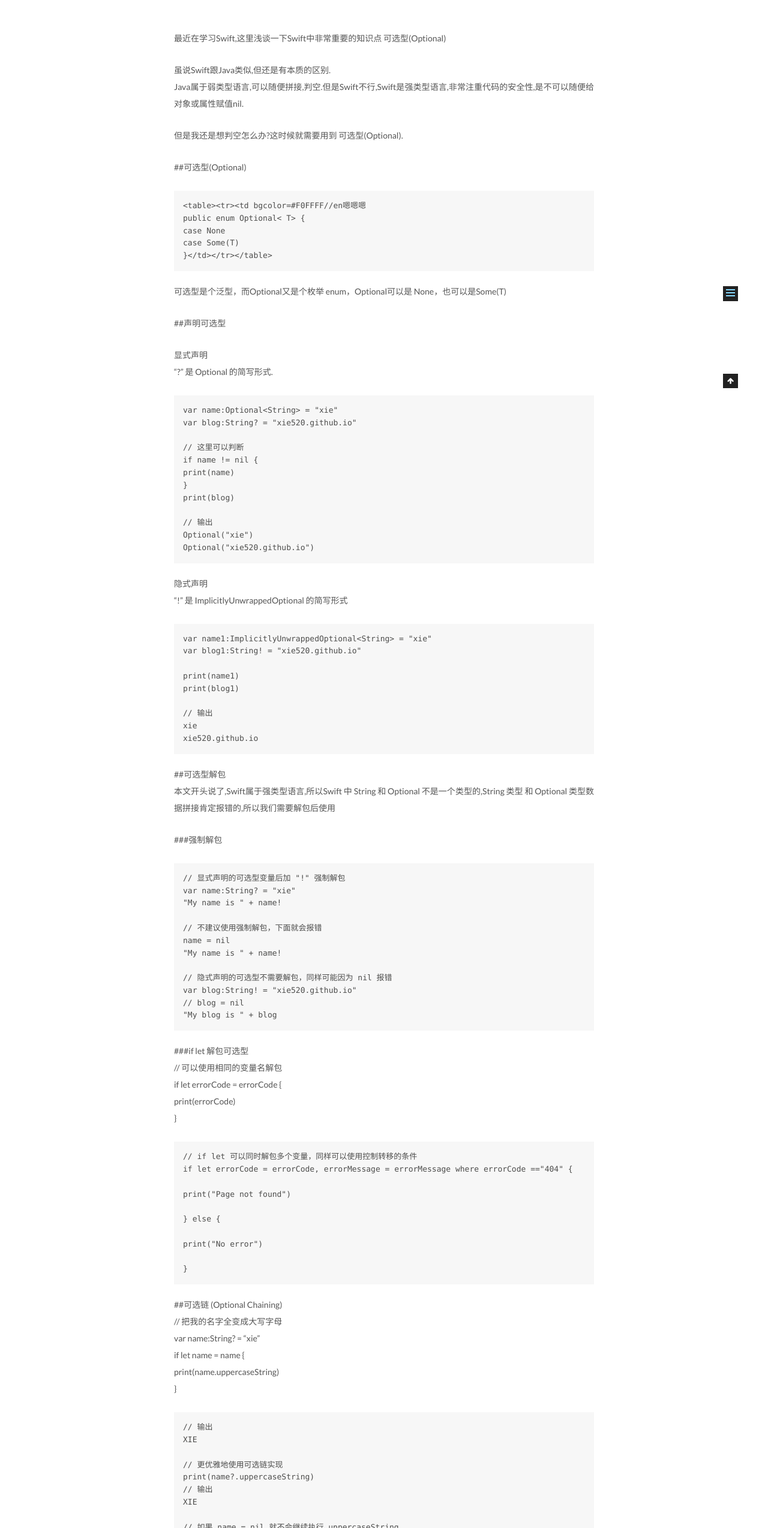
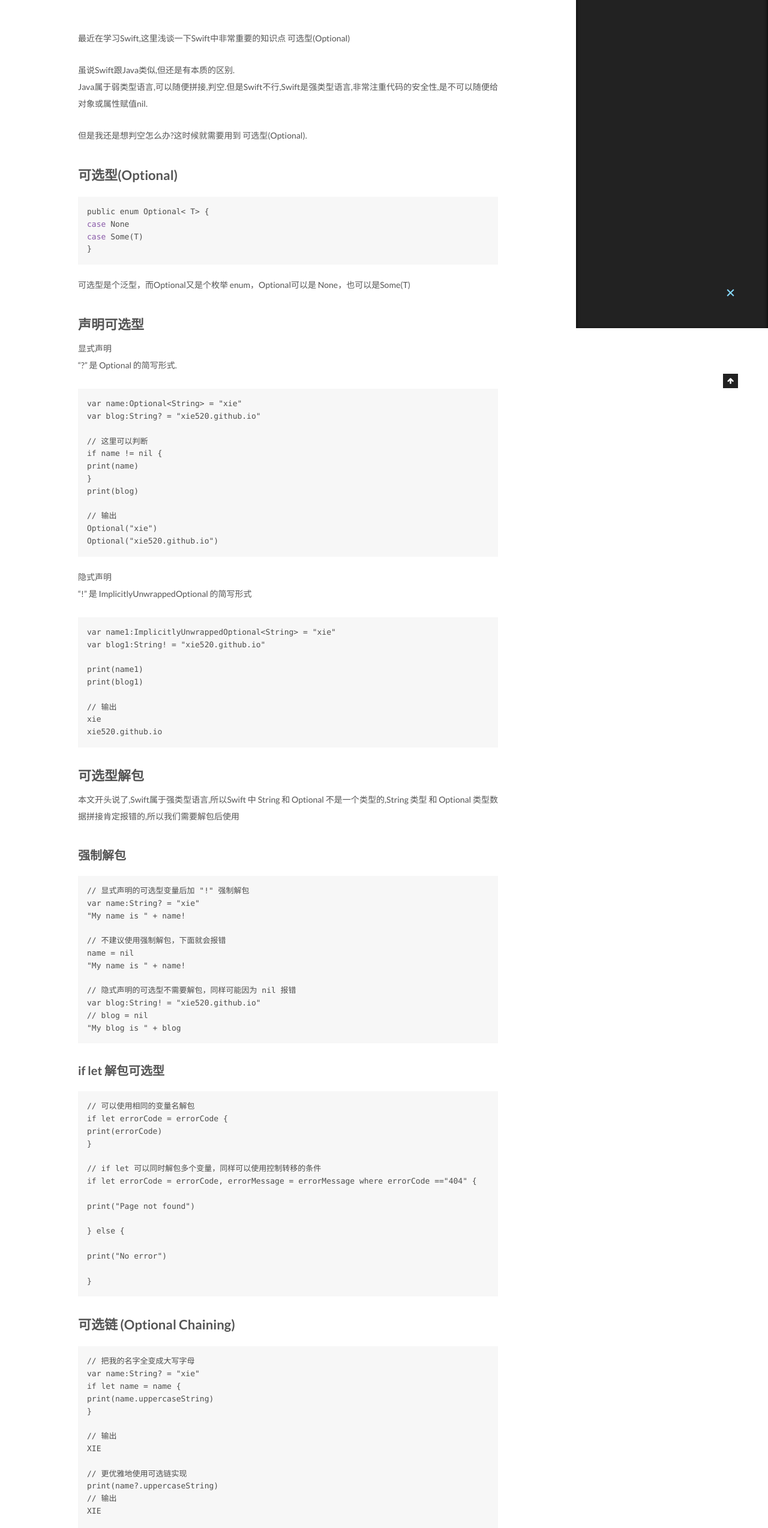
Before and after one commit to xie520/xie520.github.io, a plain HTML site: page 2015/09/16/浅谈Swift可选型/index.html in a window 1280 px wide. Shown: the part 253-2800 px from the top of the page at 60% size. Drawn offline with Linux system fonts and the light colour scheme; a script that the page names is missing.

Commit message:
Site updated: 2016-05-16 09:43:05

```diff
--- a/2015/09/16/浅谈Swift可选型/index.html
+++ b/2015/09/16/浅谈Swift可选型/index.html
@@ -87,7 +87,7 @@
 <meta name="description" content="最近在学习Swift,这里浅谈一下Swift中非常重要的知识点 可选型(Optional)
 虽说Swift跟Java类似,但还是有本质的区别.Java属于弱类型语言,可以随便拼接,判空.但是Swift不行,Swift是强类型语言,非常注重代码的安全性,是不可以随便给对象或属性赋值nil.
   但是我还是想判空怎么办?这时候就需要用到 可选型(Optional).
-##可选型(Optional)">
+可选型(Optional)pu">
 <meta property="og:type" content="article">
 <meta property="og:title" content="浅谈 Swift 可选型(Optional)">
 <meta property="og:url" content="http://yoursite.com/2015/09/16/浅谈Swift可选型/index.html">
@@ -95,14 +95,14 @@
 <meta property="og:description" content="最近在学习Swift,这里浅谈一下Swift中非常重要的知识点 可选型(Optional)
 虽说Swift跟Java类似,但还是有本质的区别.Java属于弱类型语言,可以随便拼接,判空.但是Swift不行,Swift是强类型语言,非常注重代码的安全性,是不可以随便给对象或属性赋值nil.
   但是我还是想判空怎么办?这时候就需要用到 可选型(Optional).
-##可选型(Optional)">
-<meta property="og:updated_time" content="2016-05-16T01:40:08.000Z">
+可选型(Optional)pu">
+<meta property="og:updated_time" content="2016-05-16T01:42:45.000Z">
 <meta name="twitter:card" content="summary">
 <meta name="twitter:title" content="浅谈 Swift 可选型(Optional)">
 <meta name="twitter:description" content="最近在学习Swift,这里浅谈一下Swift中非常重要的知识点 可选型(Optional)
 虽说Swift跟Java类似,但还是有本质的区别.Java属于弱类型语言,可以随便拼接,判空.但是Swift不行,Swift是强类型语言,非常注重代码的安全性,是不可以随便给对象或属性赋值nil.
   但是我还是想判空怎么办?这时候就需要用到 可选型(Optional).
-##可选型(Optional)">
+可选型(Optional)pu">
 
 
 
@@ -339,16 +339,13 @@
         <p>最近在学习Swift,这里浅谈一下Swift中非常重要的知识点 可选型(Optional)</p>
 <p>虽说Swift跟Java类似,但还是有本质的区别.<br>Java属于弱类型语言,可以随便拼接,判空.但是Swift不行,Swift是强类型语言,非常注重代码的安全性,是不可以随便给对象或属性赋值nil.</p>
 <p>  但是我还是想判空怎么办?这时候就需要用到 可选型(Optional).  </p>
-<p>##可选型(Optional)</p>
-<pre><code class="JavaScript">&lt;table&gt;&lt;tr&gt;&lt;td bgcolor=#F0FFFF//en嗯嗯嗯
-public enum Optional&lt; T&gt; {
-case None
-case Some(T)
-}&lt;/td&gt;&lt;/tr&gt;&lt;/table&gt;
+<h2 id="可选型-Optional"><a href="#可选型-Optional" class="headerlink" title="可选型(Optional)"></a>可选型(Optional)</h2><pre><code class="JavaScript">public enum Optional&lt; T&gt; {
+<span class="keyword">case</span> None
+<span class="keyword">case</span> Some(T)
+}
 </code></pre>
 <p>   可选型是个泛型，而Optional又是个枚举 enum，Optional可以是 None，也可以是Some(T)    </p>
-<p>##声明可选型</p>
-<p>  显式声明<br>“?” 是 Optional<t> 的简写形式.  </t></p>
+<h2 id="声明可选型"><a href="#声明可选型" class="headerlink" title="声明可选型"></a>声明可选型</h2><p>  显式声明<br>“?” 是 Optional<t> 的简写形式.  </t></p>
 <pre><code>var name:Optional&lt;String&gt; = &quot;xie&quot;
 var blog:String? = &quot;xie520.github.io&quot;
 
@@ -371,9 +368,8 @@ print(blog1)
 // 输出
 xie
 xie520.github.io
-</code></pre><p>##可选型解包<br>  本文开头说了,Swift属于强类型语言,所以Swift 中 String 和 Optional<string> 不是一个类型的,String 类型 和 Optional<string> 类型数据拼接肯定报错的,所以我们需要解包后使用  </string></string></p>
-<p>###强制解包</p>
-<pre><code>// 显式声明的可选型变量后加 &quot;!&quot; 强制解包
+</code></pre><h2 id="可选型解包"><a href="#可选型解包" class="headerlink" title="可选型解包"></a>可选型解包</h2><p>  本文开头说了,Swift属于强类型语言,所以Swift 中 String 和 Optional<string> 不是一个类型的,String 类型 和 Optional<string> 类型数据拼接肯定报错的,所以我们需要解包后使用  </string></string></p>
+<h3 id="强制解包"><a href="#强制解包" class="headerlink" title="强制解包"></a>强制解包</h3><pre><code>// 显式声明的可选型变量后加 &quot;!&quot; 强制解包
 var name:String? = &quot;xie&quot;
 &quot;My name is &quot; + name!
 
@@ -385,8 +381,12 @@ name = nil
 var blog:String! = &quot;xie520.github.io&quot;
 // blog = nil
 &quot;My blog is &quot; + blog
-</code></pre><p>###if let 解包可选型<br>    // 可以使用相同的变量名解包<br>    if let errorCode = errorCode {<br>    print(errorCode)<br>    }  </p>
-<pre><code>// if let 可以同时解包多个变量，同样可以使用控制转移的条件
+</code></pre><h3 id="if-let-解包可选型"><a href="#if-let-解包可选型" class="headerlink" title="if let 解包可选型"></a>if let 解包可选型</h3><pre><code>// 可以使用相同的变量名解包
+if let errorCode = errorCode {
+print(errorCode)
+}
+
+// if let 可以同时解包多个变量，同样可以使用控制转移的条件
 if let errorCode = errorCode, errorMessage = errorMessage where errorCode ==&quot;404&quot; {
 
 print(&quot;Page not found&quot;)
@@ -396,8 +396,13 @@ print(&quot;Page not found&quot;)
 print(&quot;No error&quot;)
 
 }
-</code></pre><p>##可选链 (Optional Chaining)<br>    // 把我的名字全变成大写字母<br>    var name:String? = “xie”<br>    if let name = name {<br>    print(name.uppercaseString)<br>    }</p>
-<pre><code>// 输出
+</code></pre><h2 id="可选链-Optional-Chaining"><a href="#可选链-Optional-Chaining" class="headerlink" title="可选链 (Optional Chaining)"></a>可选链 (Optional Chaining)</h2><pre><code>// 把我的名字全变成大写字母
+var name:String? = &quot;xie&quot;
+if let name = name {
+print(name.uppercaseString)
+}
+
+// 输出
 XIE
 
 // 更优雅地使用可选链实现
@@ -552,7 +557,7 @@ nil
 
 
 
-              <p class="post-toc-empty">此文章未包含目录</p>
+              <div class="post-toc-content"><ol class="nav"><li class="nav-item nav-level-2"><a class="nav-link" href="#可选型-Optional"><span class="nav-number">1.</span> <span class="nav-text">可选型(Optional)</span></a></li><li class="nav-item nav-level-2"><a class="nav-link" href="#声明可选型"><span class="nav-number">2.</span> <span class="nav-text">声明可选型</span></a></li><li class="nav-item nav-level-2"><a class="nav-link" href="#可选型解包"><span class="nav-number">3.</span> <span class="nav-text">可选型解包</span></a><ol class="nav-child"><li class="nav-item nav-level-3"><a class="nav-link" href="#强制解包"><span class="nav-number">3.1.</span> <span class="nav-text">强制解包</span></a></li><li class="nav-item nav-level-3"><a class="nav-link" href="#if-let-解包可选型"><span class="nav-number">3.2.</span> <span class="nav-text">if let 解包可选型</span></a></li></ol></li><li class="nav-item nav-level-2"><a class="nav-link" href="#可选链-Optional-Chaining"><span class="nav-number">4.</span> <span class="nav-text">可选链 (Optional Chaining)</span></a></li></ol></div>
 
           </div>
         </section>
--- a/css/main.css
+++ b/css/main.css
@@ -1548,7 +1548,7 @@ pre .javascript .function {
   width: 4px;
   height: 4px;
   border-radius: 50%;
-  background: #14dd05;
+  background: #87ff0b;
 }
 .links-of-blogroll {
   font-size: 13px;
```
Also changed, not shown: index.html (+20 -15 lines).
